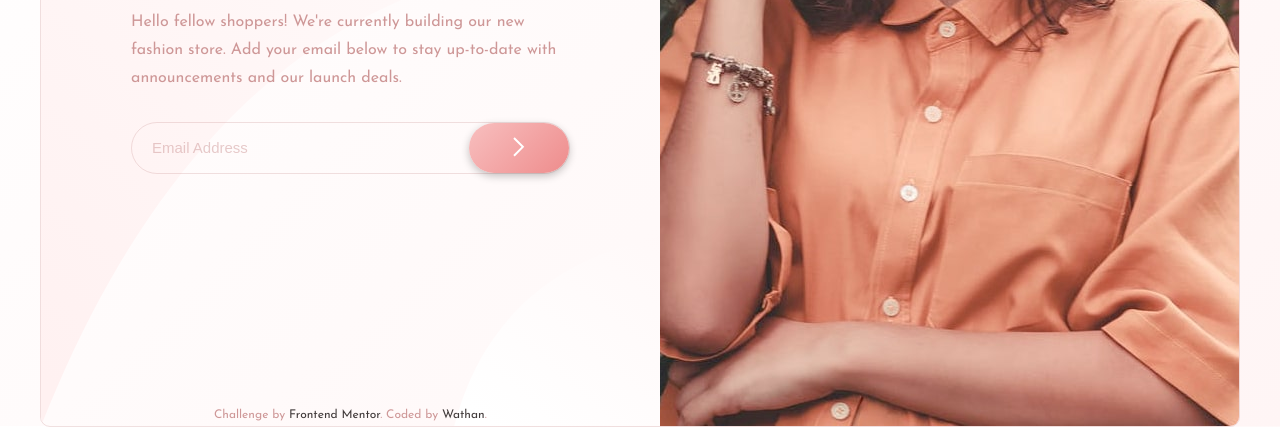
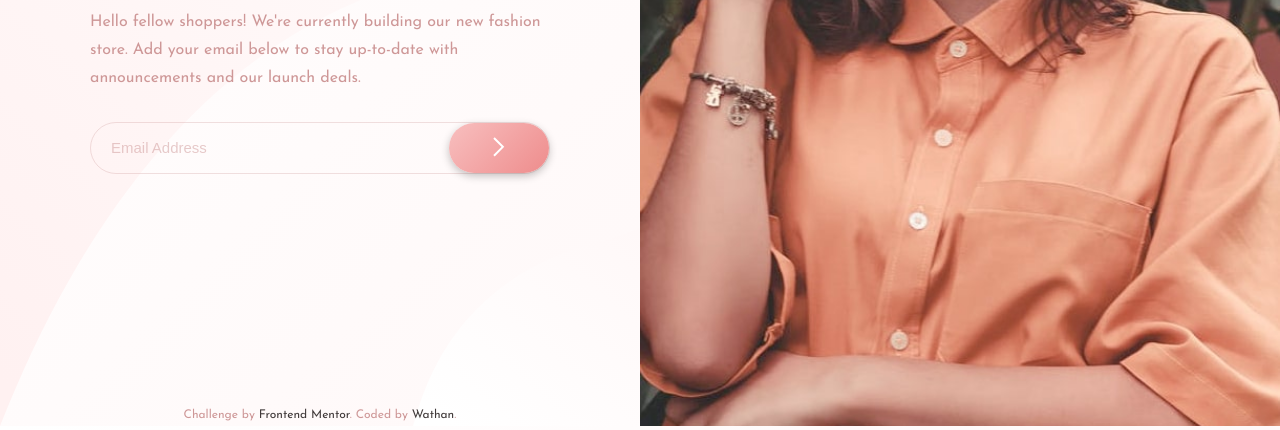
Before and after one commit to lwto/Base-Apparel-Coming-Soon-Page, a plain HTML site: page index.html in a window 1280 px wide. Shown: the part 374-804 px from the top of the page. Drawn offline with Linux system fonts and the light colour scheme.

Commit message:
changed css

```diff
--- a/index.html
+++ b/index.html
@@ -64,7 +64,7 @@
         </div>
     </div>
     <!-- JS -->
-    <script src="./javascript/main.js"></script>
+    <!-- <script src="./javascript/main.js"></script> -->
 </body>
 
 </html>
--- a/styles/style.scss
+++ b/styles/style.scss
@@ -121,7 +121,7 @@ input{
 }
 
 @media screen and (min-width:376px){
-    .container{
+    .content-container{
         max-width:100vw;
     }
     .banner{
@@ -160,16 +160,13 @@ input{
         background:$body-color;
     }
     .content-container{
-        max-width: 1200px;
-        overflow: hidden;
+        max-width: 1400px;
         border-radius: 10px;
-        border: 0.5px solid hsla(0, 36%, 70%, .3);
-
+        //border: 0.5px solid hsl(0, 80%, 86%);
     }
 
     .banner{
         min-height: 800px;
-        max-width:610px;
     }
     .wrapper{
         background-image: url(../images/bg-pattern-desktop.svg);
```
Also changed, not shown: styles/style.css, styles/style.min.css.
